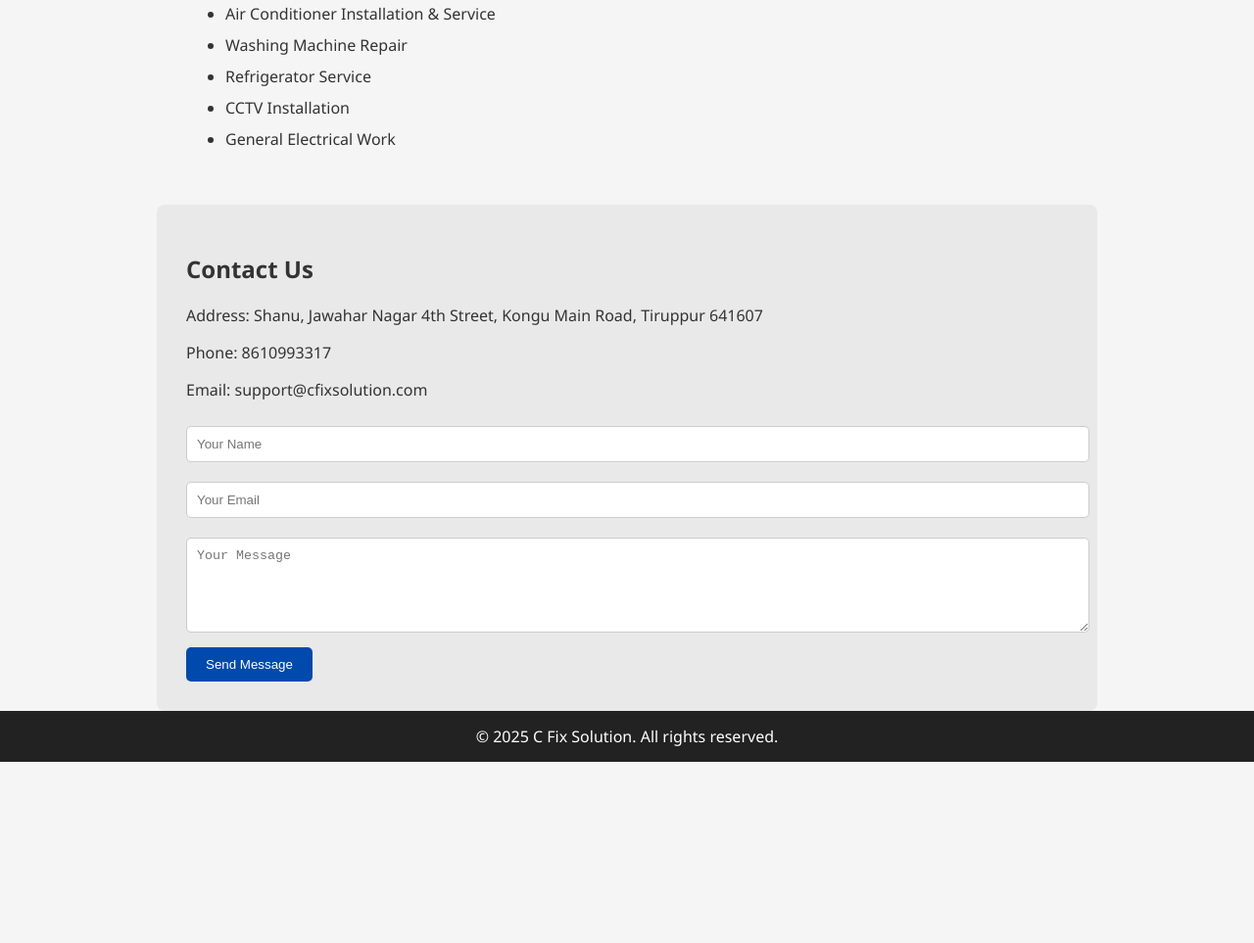
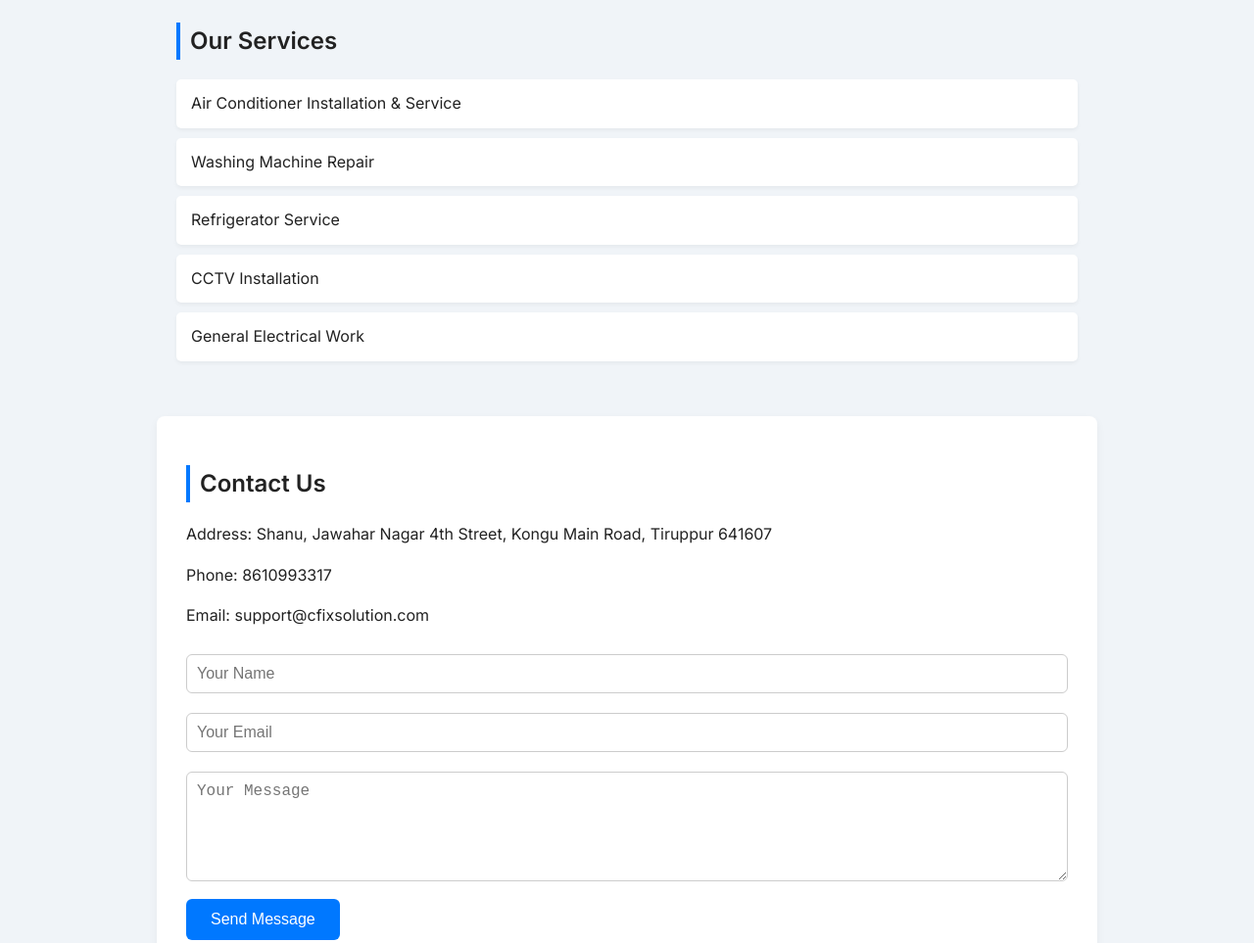
Before and after one commit to cfixsolutionstup/cfixsolution.github.io, a plain HTML site: page index.html in a window 1280 px wide. Shown: the part 519-1482 px from the top of the page at 98% size. Before the commit the page ends 1297 px from the top, so only its background shows below. Drawn offline with Linux system fonts and the light colour scheme.

Commit message:
Add files via upload

```diff
--- a/index.html
+++ b/index.html
@@ -1,64 +1,86 @@
 
 <!DOCTYPE html>
-<html lang="="en">
+<html lang="en">
 <head>
   <meta charset="UTF-8">
   <meta name="viewport" content="width=device-width, initial-scale=1.0">
   <title>C Fix Solution</title>
+  <link href="https://fonts.googleapis.com/css2?family=Inter:wght@400;600&display=swap" rel="stylesheet">
   <style>
+    * {
+      box-sizing: border-box;
+    }
     body {
-      font-family: 'Segoe UI', Tahoma, Geneva, Verdana, sans-serif;
+      font-family: 'Inter', sans-serif;
       margin: 0;
       padding: 0;
-      background: #f5f5f5;
-      color: #333;
+      background: #f0f4f8;
+      color: #222;
+      line-height: 1.6;
     }
     header {
-      background: #004aad;
+      background: linear-gradient(120deg, #0052cc, #0078ff);
       color: white;
-      padding: 20px 0;
+      padding: 40px 20px;
       text-align: center;
     }
     header img {
       width: 80px;
-      margin-bottom: 10px;
+      margin-bottom: 15px;
     }
     section {
       padding: 40px 20px;
-      max-width: 900px;
+      max-width: 960px;
       margin: auto;
     }
+    h2 {
+      border-left: 4px solid #0078ff;
+      padding-left: 10px;
+      margin-bottom: 20px;
+    }
+    .services ul {
+      list-style: none;
+      padding: 0;
+    }
     .services li {
+      background: white;
       margin-bottom: 10px;
+      padding: 12px 15px;
+      border-radius: 5px;
+      box-shadow: 0 2px 4px rgba(0,0,0,0.05);
     }
     .contact {
-      background: #e9e9e9;
+      background: #ffffff;
       padding: 30px;
       border-radius: 8px;
-    }
-    footer {
-      text-align: center;
-      padding: 15px;
-      background: #222;
-      color: white;
+      box-shadow: 0 4px 10px rgba(0,0,0,0.05);
     }
     input, textarea {
       width: 100%;
       padding: 10px;
       margin: 10px 0;
-      border-radius: 5px;
+      border-radius: 6px;
       border: 1px solid #ccc;
+      font-size: 16px;
     }
     button {
-      padding: 10px 20px;
-      background: #004aad;
+      padding: 12px 25px;
+      background: #0078ff;
       color: white;
       border: none;
-      border-radius: 5px;
+      border-radius: 6px;
       cursor: pointer;
+      font-size: 16px;
+      transition: background 0.3s ease;
     }
     button:hover {
-      background: #003a8c;
+      background: #005ecb;
+    }
+    footer {
+      text-align: center;
+      padding: 20px;
+      background: #1a1a1a;
+      color: white;
     }
   </style>
 </head>
@@ -74,9 +96,9 @@
     <p>C Fix Solution is your one-stop destination for reliable, professional repair and installation services in Tiruppur. We specialize in air conditioners, washing machines, refrigerators, CCTV setups, and all types of electrical work.</p>
   </section>
 
-  <section>
+  <section class="services">
     <h2>Our Services</h2>
-    <ul class="services">
+    <ul>
       <li>Air Conditioner Installation & Service</li>
       <li>Washing Machine Repair</li>
       <li>Refrigerator Service</li>
```
